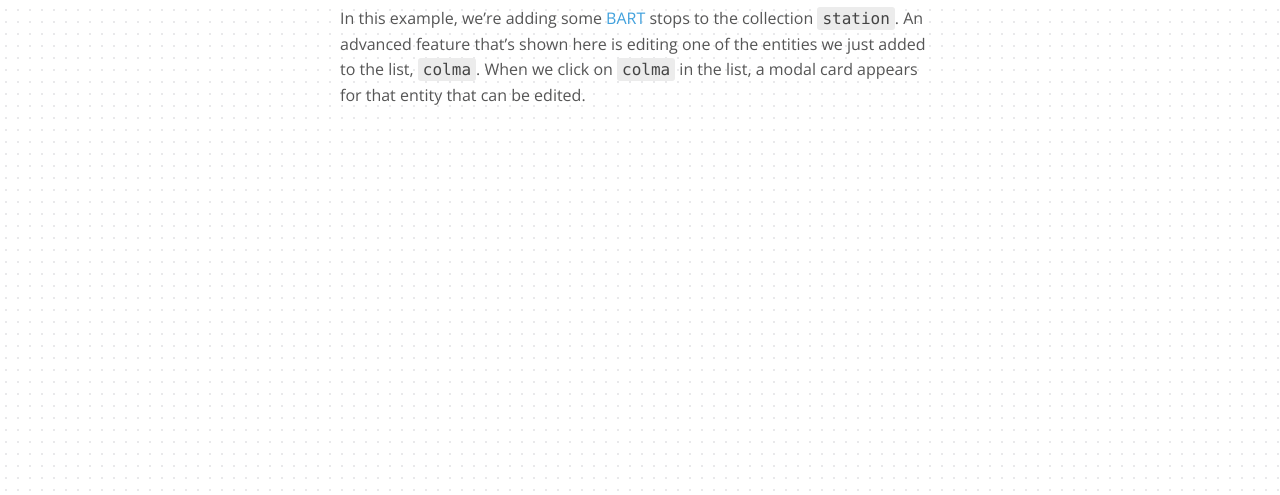
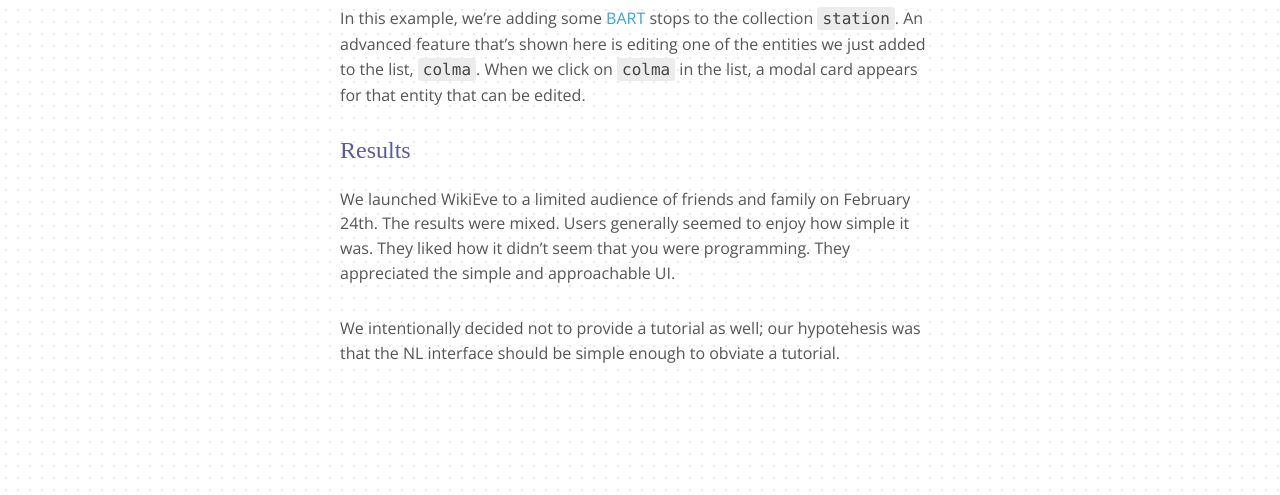
Before and after one commit to Kodowa/incidentalcomplexity, a Jekyll site: the page built from drafts/2016-06-07-jan-feb.md, in a window 1280 px wide and 900 px high, scrolled down 5855 px, cut to the strip 405-900 px from the top of the window. Built offline with Jekyll 4.4.1, drawn with Linux system fonts in a browser that asks for light colours; some web fonts are replaced.

Commit message:
Finished dev diary draft

```diff
--- a/drafts/2016-06-07-jan-feb.md
+++ b/drafts/2016-06-07-jan-feb.md
@@ -91,3 +91,9 @@ Editing cards is achieved by clicking the `+` in the top right of the card. This
 ![WikiEve](../images/wikieve5.gif)
 
 In this example, we're adding some [BART](https://www.bart.gov/stations) stops to the collection `station`. An advanced feature that's shown here is editing one of the entities we just added to the list, `colma`. When we click on `colma` in the list, a modal card appears for that entity that can be edited.
+
+### Results
+
+We launched WikiEve to a limited audience of friends and family on February 24th. The results were mixed. Users generally seemed to enjoy how simple it was. They liked how it didn't seem that you were programming. They appreciated the simple and approachable UI.
+
+We intentionally decided not to provide a tutorial as well; our hypotehesis was that the NL interface should be simple enough to obviate a tutorial.
```
